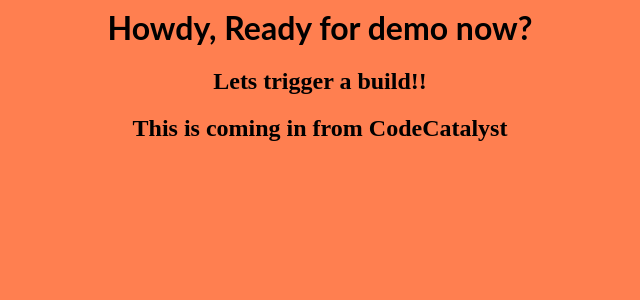
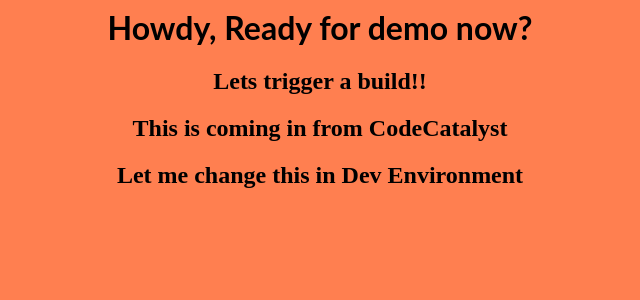
Before and after one commit to upentest-demo/devops-demo, a React (Create React App) app: page / in a window 1280 px wide. Shown: the top 300 px of the page, without its empty margins (320-960 px from the left). Built offline with nearby package versions, Linux system fonts and the light colour scheme.

Commit message:
New change

```diff
--- a/src/App.js
+++ b/src/App.js
@@ -7,6 +7,7 @@
       <h1>Howdy, Ready for demo now?</h1>
       <h2>Lets trigger a build!!</h2>
     <h2>This is coming in from CodeCatalyst</h2>
+     <h2>Let me change this in Dev Environment</h2>
     </div>
   );
 }
```
